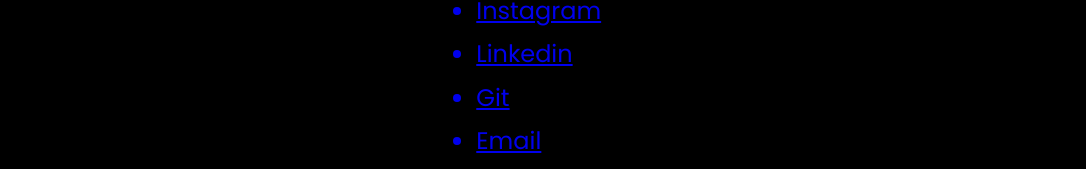
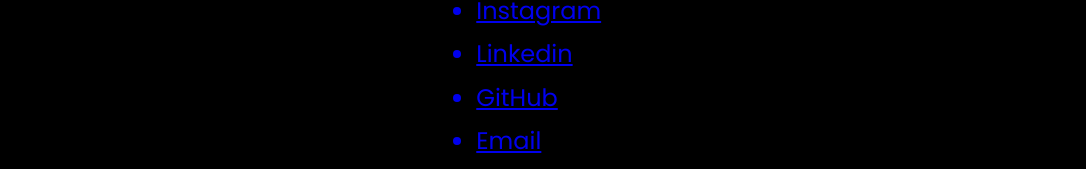
Before and after one commit to Raghuram-G01/Portfolio, a plain HTML site: page contact.html in a window 1280 px wide. Shown: the part 368-537 px from the top of the page, without its empty margins (97-1183 px from the left). Drawn offline with Linux system fonts and the light colour scheme.

Commit message:
changed git tnto GitHub

```diff
--- a/contact.html
+++ b/contact.html
@@ -30,7 +30,7 @@
                     <ul class="list">
                         <a target="_blank" href="https://www.instagram.com/_raghuram_g/?__pwa=1"><li>Instagram</li></a>
                         <a target="_blank" href="https://www.linkedin.com/in/raghuram-g-01b33b305/"><li>Linkedin</li></a>
-                        <a target="_blank" href="https://github.com/Raghuram-G01"><li>Git</li></a>
+                        <a target="_blank" href="https://github.com/Raghuram-G01"><li>GitHub</li></a>
                         <a target="_blank" href="raghuram.g2024cse@sece.ac.in"><li>Email</li></a>
                     </ul>
                 </div>
```
